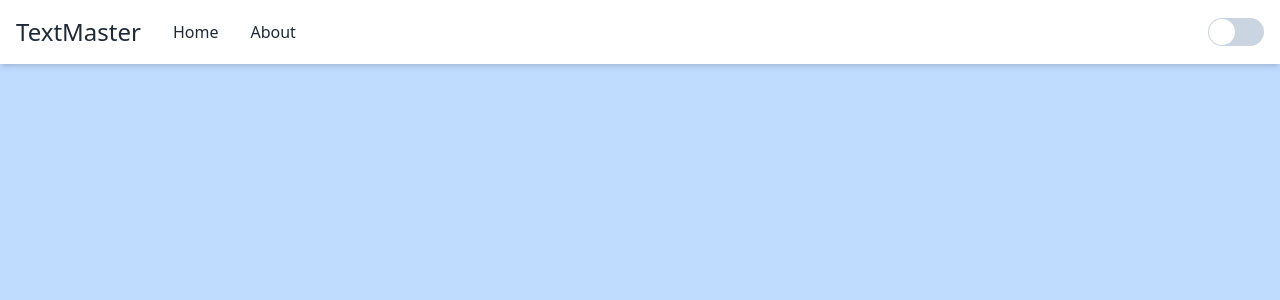
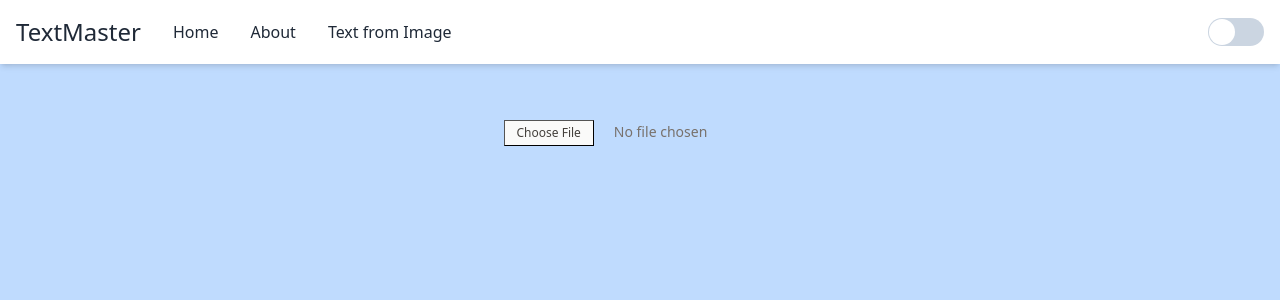
Before and after one commit to mohammedarmaan/textmaster, a React (Vite) app: page /image-to-text in a window 1280 px wide. Shown: the top 300 px of the page. Built offline with nearby package versions, Linux system fonts and the light colour scheme.

Commit message:
Image to text added

```diff
--- a/src/App.jsx
+++ b/src/App.jsx
@@ -1,6 +1,7 @@
 import Navbar from "./components/Navbar";
 import { BrowserRouter as Router, Route, Routes } from "react-router-dom";
 import TextForm from "./components/TextForm";
+import ImageUploader from "./components/ImageUploader";
 
 function App() {
   return (
@@ -10,6 +11,7 @@ function App() {
         <Navbar />
         <Routes>
           <Route path="/" element={<TextForm />} />
+          <Route path="/image-to-text" element={<ImageUploader />} />
           {/* <Route path="/about" element={<About />} /> */}
         </Routes>
         </div>
--- /dev/null
+++ b/src/components/ImageUploader.jsx
@@ -0,0 +1,62 @@
+import React, { useState } from "react";
+import { useNavigate } from "react-router-dom";
+
+const ImageUploader = () => {
+  const [image, setImage] = useState(null);
+  const navigate = useNavigate();
+
+  const handleImageChange = (e) => {
+    const file = e.target.files[0];
+    if (file) {
+      const reader = new FileReader();
+      reader.onloadend = () => {
+        setImage(reader.result);
+      };
+      reader.readAsDataURL(file);
+    }
+  };
+
+  const removeImage = () => {
+    navigate(0);
+    setImage(null);
+  };
+
+  return (
+    <div className="flex flex-col items-center justify-center mt-10 p-4 rounded-lg ">
+      {/* <input
+        type="file"
+        accept="image/*"
+        onChange={handleImageChange}
+        className="mb-4 p-1 rounded-md"
+        /> */}
+
+      <input
+        onChange={handleImageChange}
+        type="file"
+        className="text-sm text-stone-500
+        file:mr-5 file:py-1 file:px-3 file:border-[1px]
+        file:text-xs file:font-medium
+        file:bg-stone-50 file:text-stone-700
+   hover:file:cursor-pointer hover:file:bg-blue-50
+   hover:file:text-blue-700"
+      />
+      {image && (
+        <div className="relative">
+          <img
+            src={image}
+            alt="Uploaded"
+            className="mt-4 h-64 w-full rounded-lg shadow-lg"
+          />
+          <button
+            onClick={removeImage}
+            className="absolute top-0 right-0 mt-2 mr-2 bg-red-500 text-white rounded-full p-2 hover:bg-red-600 transition"
+          >
+            Remove
+          </button>
+        </div>
+      )}
+    </div>
+  );
+};
+
+export default ImageUploader;
--- a/src/components/Navbar.jsx
+++ b/src/components/Navbar.jsx
@@ -35,6 +35,9 @@ const Navbar = () => {
           <Link to="/about" className="text-gray-800 dark:text-gray-300 hover:text-gray-600 dark:hover:text-white">
             About
           </Link>
+          <Link to="/image-to-text" className="text-gray-800 dark:text-gray-300 hover:text-gray-600 dark:hover:text-white">
+            Text from Image
+          </Link>
         </div>
         <div className="flex items-center">
           <Switch
```
